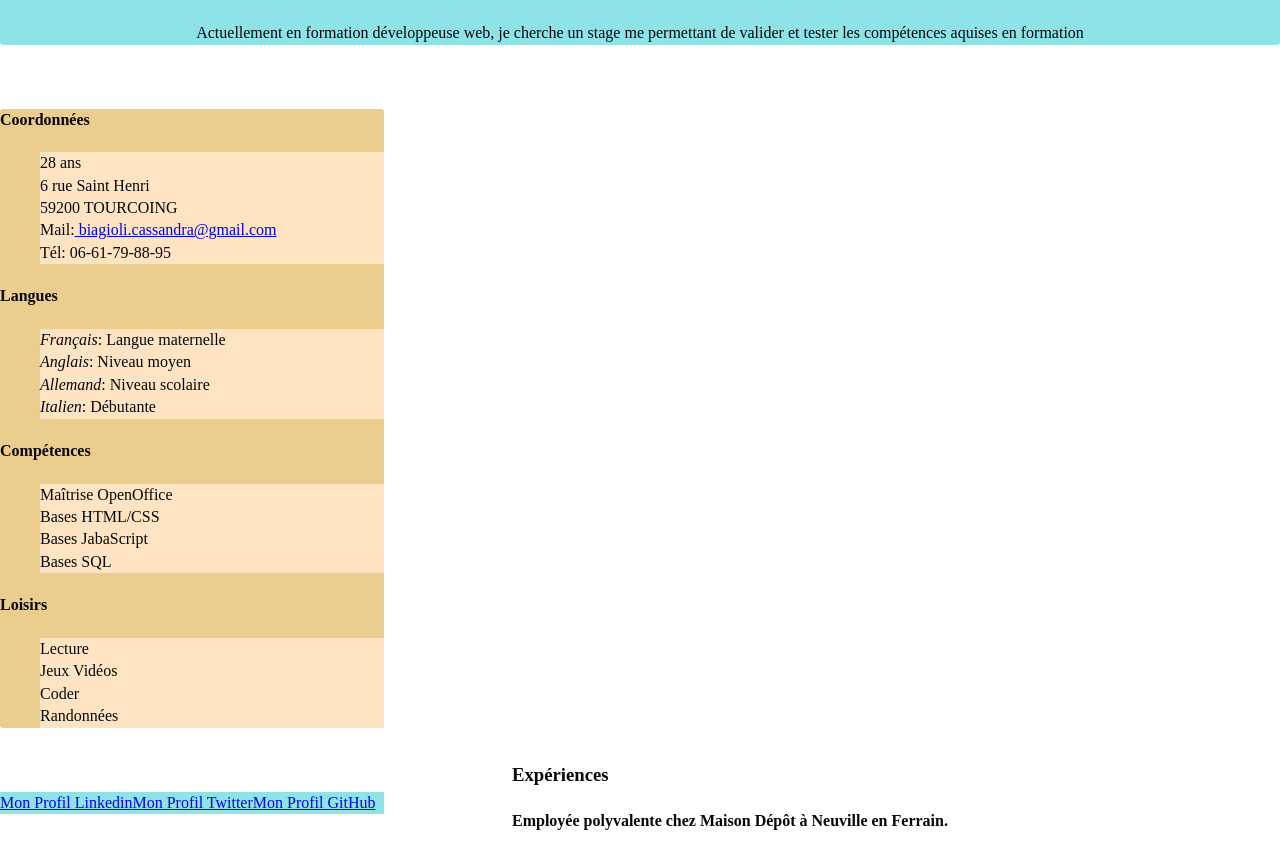
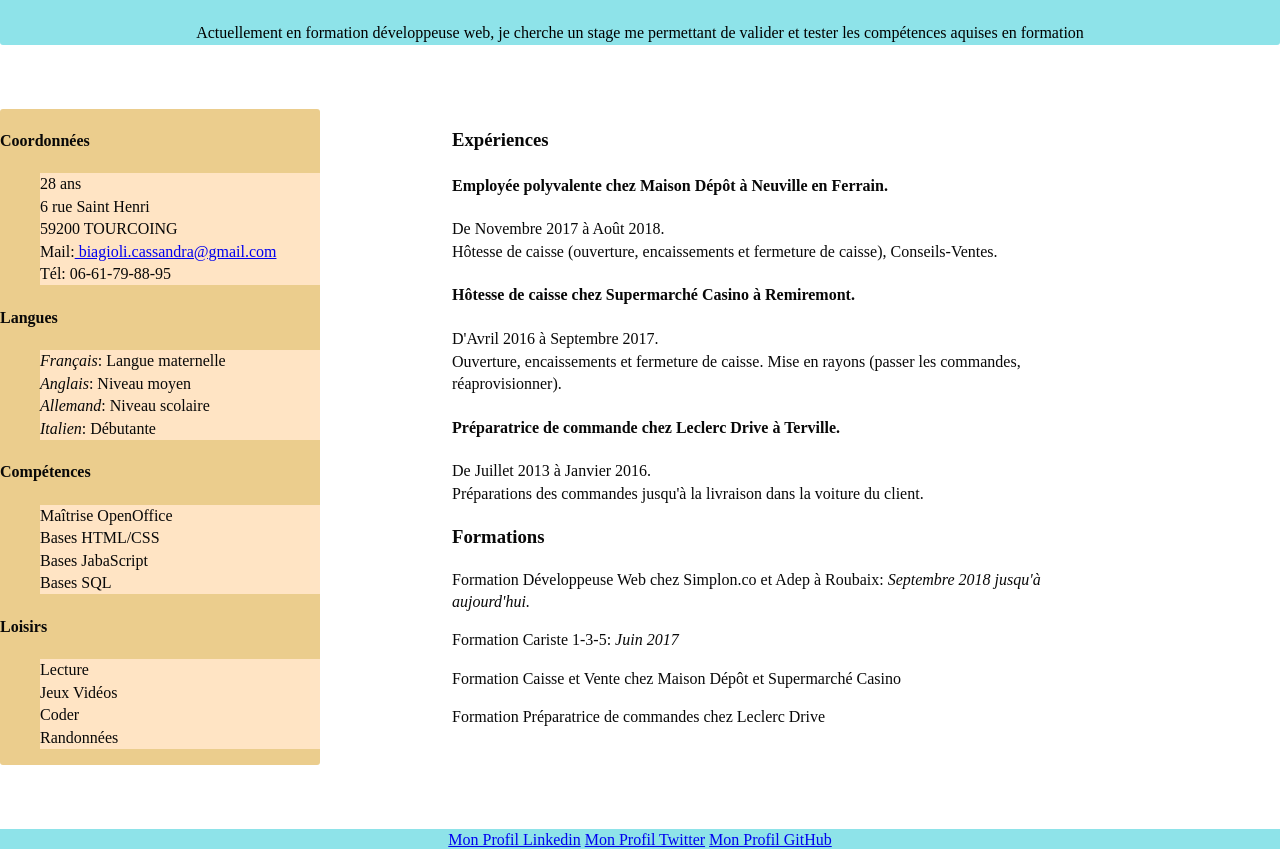
Before and after one commit to BiagioliCassandra/CV, a plain HTML site: page index.html in a window 1280 px wide. Shown: the part 119-968 px from the top of the page. Drawn offline with nearby package versions, Linux system fonts and the light colour scheme; a script that the page names is missing.

Commit message:
Change bloc main

```diff
--- a/css/main.css
+++ b/css/main.css
@@ -96,26 +96,14 @@ textarea {
 /* ==========================================================================
    Author's custom styles
    ========================================================================== */
-/*Center and color principal title*/
-h1 {
-    color: rgb(146, 42, 56);
-    text-align: center;
-}
-/*align the title in left*/
-h2 {
-    text-align: center;
-    color: rgb(146, 42, 56);
-}
-/*Color the line in list*/
-ul li {
-    background-color: bisque;
-}
 /*Puts backgound color in blue, puts the background in circle and puts marge bottom the header*/
 header {
     width: 100%;
     background-color: rgb(142, 227, 233);
     margin-bottom: 5%;
     border-radius: 3px;
+    color: rgb(146, 42, 56);
+    text-align: center;
 }
 main {
     width: 100%;
@@ -123,37 +111,41 @@ main {
 footer {
     width: 100%;
 }
+/*Puts the lign description of header in black*/
+#description {
+    color: black;
+}
+/*Color the line in list*/
+ul li {
+    background-color: bisque;
+}
 /*Delete the puce*/
 .puce {
     list-style-type: none;
 }
-/*Puts the lign description of header in center and italic*/
-#description {
-    text-align: center;
-    font-style: bold;
-    margin-bottom: 20px;
-}
 /*Puts the section contact information in color, and puts the list in the left*/
-#contact {
+#contactinformation {
     background-color: rgb(235, 205, 141);
-    width: 30%;
+    width: 25%;
     border-radius: 3px;
+    display: inline-block;
+    vertical-align: top;
 }
 
 /*Puts this section in the middle next to the section contact information*/
 #mainexperience {
     position: relative;
-    float: right;
     width: 50%;
     margin-left: 10%;
     margin-right: 10%;
+    display: inline-block;
+    vertical-align: top;
 
 }
 #divfooter {
     background-color: rgb(142, 227, 233);
     margin-top: 5%;
     text-align: center;
-    display: flex;
 
 
 
--- a/index.html
+++ b/index.html
@@ -37,8 +37,8 @@
 -->
   <!--Contact information, language, skills ans hobbies-->
   <main>
-    <section id="contact">
-      <div class="contact">
+    <div id="contactinformation">
+      <article>
         <h4>Coordonnées</h4>
           <ul class="puce">
             <li>28 ans</li>
@@ -46,8 +46,8 @@
             <li>Mail:<a href="mailto:biagioli.cassandra@gmail.com"> biagioli.cassandra@gmail.com</a></li>
             <li>Tél: 06-61-79-88-95</li>
           </ul>
-      </div>
-      <div class="contact">
+      </article>
+      <article>
         <h4>Langues</h4>
           <ul class="puce">
             <li><em>Français</em>: Langue maternelle</li>
@@ -55,8 +55,8 @@
             <li><em>Allemand</em>: Niveau scolaire</li>
             <li><em>Italien</em>: Débutante</li>
           </ul>
-      </div>
-      <div class="contact">
+      </article>
+      <article>
         <h4>Compétences</h4>
           <ul class="puce">
             <li>Maîtrise OpenOffice</li>
@@ -64,8 +64,8 @@
             <li>Bases JabaScript</li>
             <li>Bases SQL</li>
           </ul>
-      </div>
-      <div class="contact">
+      </article>
+      <article>
         <h4>Loisirs</h4>
           <ul class="puce">
             <li>Lecture</li>
@@ -73,13 +73,14 @@
             <li>Coder</li>
             <li>Randonnées</li>
           </ul>
+      </article>
     </div>
-    </section>
 
     <!--Experience-->
     <section id="mainexperience">
-        <article id="experience"></article>
       <h3>Expériences</h3>
+        <div>
+          <article>
             <h4>Employée polyvalente chez Maison Dépôt à Neuville en Ferrain.</h4>
               <p>De Novembre 2017 à Août 2018.<br>Hôtesse de caisse (ouverture, encaissements et fermeture de caisse), Conseils-Ventes.</p>
             <h4>Hôtesse de caisse chez Supermarché Casino à Remiremont.</h4>
@@ -87,15 +88,18 @@
             <h4>Préparatrice de commande chez Leclerc Drive à Terville.</h4>
               <p>De Juillet 2013 à Janvier 2016.<br>Préparations des commandes jusqu'à la livraison dans la voiture du client.</p>
           </article>
+        </div>
 
       <!--Formation-->
-      <article id="formation">
+      <div>
+        <article>
           <h3>Formations</h3>
             <p>Formation Développeuse Web chez Simplon.co et Adep à Roubaix: <em>Septembre 2018 jusqu'à aujourd'hui.</em></p>
             <p>Formation Cariste 1-3-5: <em>Juin 2017</em></p>
             <p>Formation Caisse et Vente chez Maison Dépôt et Supermarché Casino</p>
             <p>Formation Préparatrice de commandes chez Leclerc Drive</p>
         </article>
+      </div>
     </section>
   </main>
 <!--
```
Lines whose indentation alone changed are shown as unchanged.
